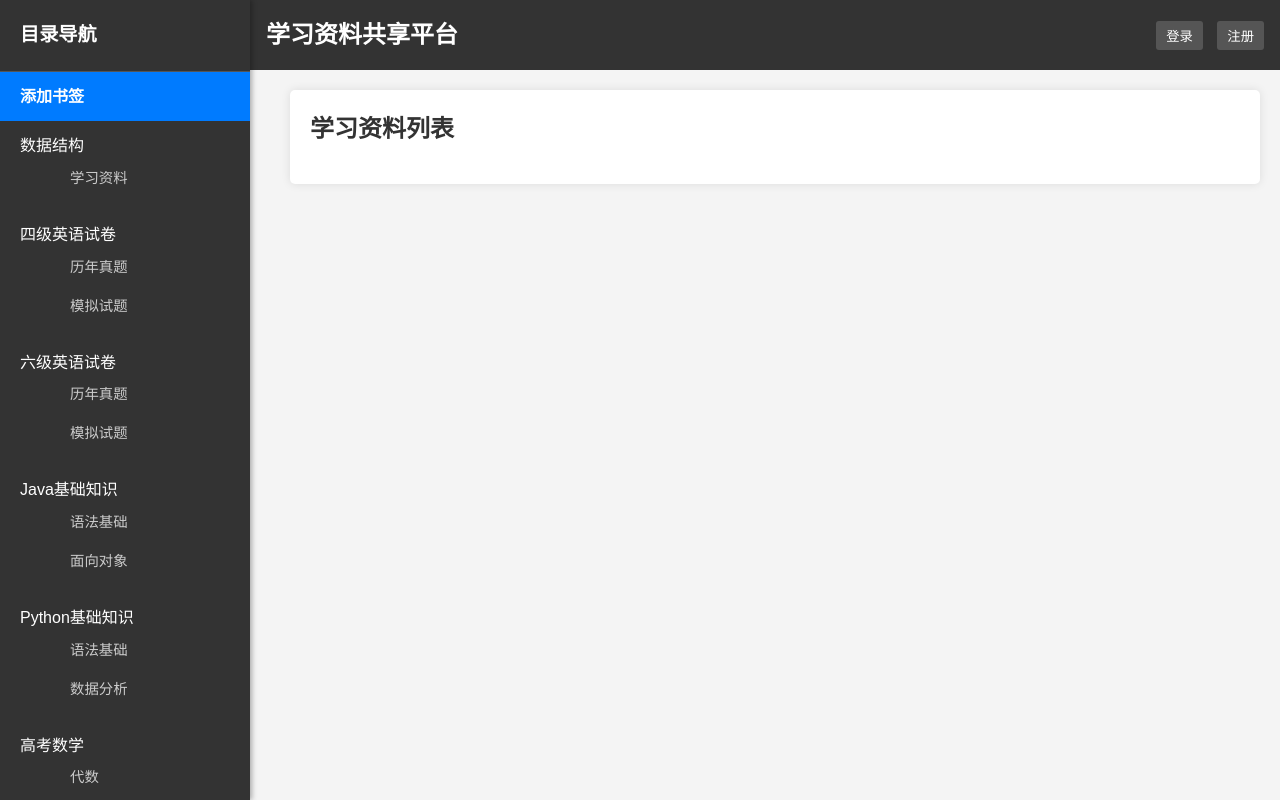
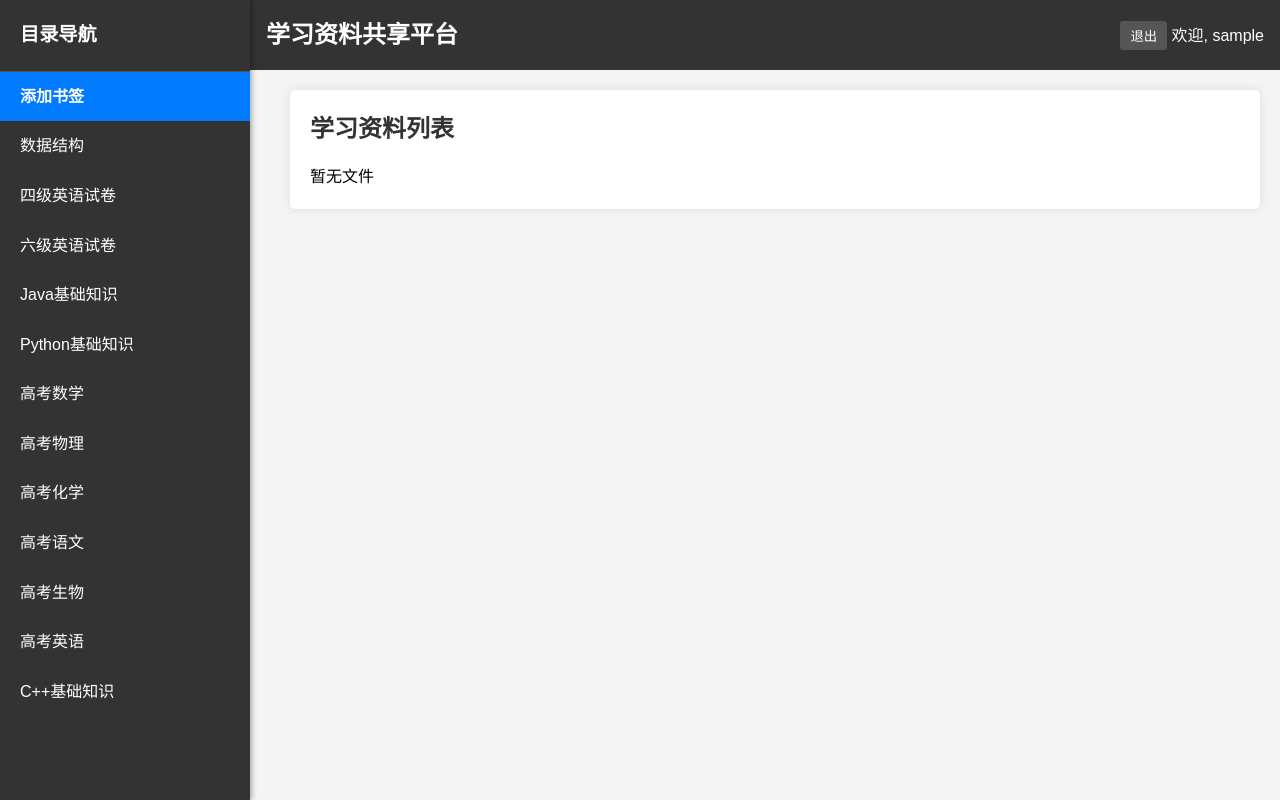
Before and after one commit to djsz123456/-.github.io, a plain HTML site: page index.html in a window 1280 px wide. Drawn offline with Linux system fonts and the light colour scheme; sample sign-in values are in the browser's storage.

Commit message:
Enhance menu container with scroll support
Added styles for menu container to support scrolling and modified JavaScript functions for menu item management.

```diff
--- a/index.html
+++ b/index.html
@@ -25,6 +25,17 @@
             border-bottom: 1px solid #555;
             font-size: 1.2em;
             font-weight: bold;
+        }
+
+        /* 修改菜单容器样式以支持滚动 */
+        #menuContainer {
+            max-height: calc(100vh - 200px);
+            overflow-y: auto;
+            scrollbar-width: none; /* Firefox */
+        }
+
+        #menuContainer::-webkit-scrollbar {
+            display: none; /* Chrome Safari */
         }
 
         .menu-item {
@@ -89,120 +100,20 @@
     </style>
 </head>
 <body>
-    <!-- 添加侧边栏 -->
     <div class="sidebar">
         <div class="sidebar-header">目录导航</div>
 
-        <!-- 核心功能描述 -->
+
         <div class="menu-item" id="bookmarkFeature" style="background-color: #007bff; font-weight: bold;">
             添加书签
         </div>
 
-        <!-- 默认菜单项 -->
-        <div class="menu-item expanded">
-            数据结构
-            <div class="submenu">
-                <div class="submenu-item">学习资料</div>
-            </div>
+
+        <div id="menuContainer">
+
         </div>
 
-        <div class="menu-item expanded">
-            四级英语试卷
-            <div class="submenu">
-                <div class="submenu-item">历年真题</div>
-                <div class="submenu-item">模拟试题</div>
-            </div>
-        </div>
 
-        <div class="menu-item expanded">
-            六级英语试卷
-            <div class="submenu">
-                <div class="submenu-item">历年真题</div>
-                <div class="submenu-item">模拟试题</div>
-            </div>
-        </div>
-
-        <div class="menu-item expanded">
-            Java基础知识
-            <div class="submenu">
-                <div class="submenu-item">语法基础</div>
-                <div class="submenu-item">面向对象</div>
-            </div>
-        </div>
-
-        <div class="menu-item expanded">
-            Python基础知识
-            <div class="submenu">
-                <div class="submenu-item">语法基础</div>
-                <div class="submenu-item">数据分析</div>
-            </div>
-        </div>
-
-        <div class="menu-item expanded">
-            高考数学
-            <div class="submenu">
-                <div class="submenu-item">代数</div>
-                <div class="submenu-item">几何</div>
-            </div>
-        </div>
-
-        <div class="menu-item expanded">
-            高考物理
-            <div class="submenu">
-                <div class="submenu-item">力学</div>
-                <div class="submenu-item">电磁学</div>
-            </div>
-        </div>
-
-        <div class="menu-item expanded">
-            高考化学
-            <div class="submenu">
-                <div class="submenu-item">无机化学</div>
-                <div class="submenu-item">有机化学</div>
-            </div>
-        </div>
-
-        <div class="menu-item expanded">
-            高考语文
-            <div class="submenu">
-                <div class="submenu-item">古诗词</div>
-                <div class="submenu-item">现代文阅读</div>
-            </div>
-        </div>
-
-        <div class="menu-item expanded">
-            高考生物
-            <div class="submenu">
-                <div class="submenu-item">细胞生物学</div>
-                <div class="submenu-item">遗传学</div>
-            </div>
-        </div>
-
-        <div class="menu-item expanded">
-            高考英语
-            <div class="submenu">
-                <div class="submenu-item">词汇</div>
-                <div class="submenu-item">阅读理解</div>
-            </div>
-        </div>
-
-        <div class="menu-item expanded">
-            C++基础知识
-            <div class="submenu">
-                <div class="submenu-item">语法基础</div>
-                <div class="submenu-item">STL库</div>
-            </div>
-        </div>
-
-        <div class="menu-item expanded">
-            C语言经典题型
-            <div class="submenu">
-                <div class="submenu-item">指针</div>
-                <div class="submenu-item">结构体</div>
-            </div>
-        </div>
-
-        <!-- 管理员控制按钮 -->
         <div class="admin-controls" id="adminControls" style="display: none;">
             <button class="admin-btn" id="addMenuBtn">添加菜单</button>
             <button class="admin-btn" id="deleteMenuBtn">删除菜单</button>
@@ -231,12 +142,12 @@
         <section id="fileListSection">
             <h2>学习资料列表</h2>
             <div id="fileList">
-                <!-- 文件列表将通过JavaScript动态加载 -->
+
             </div>
         </section>
     </main>
 
-    <!-- 登录模态框 -->
+
     <div id="loginModal" class="modal">
         <div class="modal-content">
             <span class="close">&times;</span>
@@ -251,7 +162,7 @@
         </div>
     </div>
 
-    <!-- 注册模态框 -->
+
     <div id="registerModal" class="modal">
         <div class="modal-content">
             <span class="close">&times;</span>
@@ -266,7 +177,7 @@
         </div>
     </div>
 
-    <!-- 删除确认模态框 -->
+
     <div id="deleteModal" class="modal">
         <div class="modal-content">
             <span class="close">&times;</span>
@@ -277,116 +188,130 @@
         </div>
     </div>
 
+    <script src="script.js"></script>
     <script>
-        // 侧边栏菜单展开/收起功能
-        document.querySelectorAll('.menu-item:not(#bookmarkFeature)').forEach(item => {
-            item.addEventListener('click', function() {
-                this.classList.toggle('expanded');
+
+        document.addEventListener('DOMContentLoaded', function() {
+
+            const currentUser = JSON.parse(localStorage.getItem('currentUser'));
+            if (!currentUser) {
+                // 如果未登录，跳转到登录页面
+                window.location.href = 'login.html';
+                return;
+            }
+
+            // 更新UI
+            updateUI();
+
+            // 初始化菜单
+            initializeMenu();
+
+            // 添加书签功能
+            document.getElementById('bookmarkFeature').addEventListener('click', function() {
+                const bookmarkName = prompt('请输入书签名称:');
+                if (bookmarkName) {
+                    addMenuItem(bookmarkName, ['书签内容']);
+                }
+            });
+
+            // 添加菜单功能
+            document.getElementById('addMenuBtn')?.addEventListener('click', function() {
+                const menuName = prompt('请输入新菜单名称:');
+                if (menuName) {
+                    addMenuItem(menuName, ['子菜单项']);
+                }
+            });
+
+            // 删除菜单功能
+            document.getElementById('deleteMenuBtn')?.addEventListener('click', function() {
+                removeLastMenuItem();
             });
         });
 
-        // 添加书签功能
-        document.getElementById('bookmarkFeature').addEventListener('click', function() {
-            const bookmarkName = prompt('请输入书签名称:');
-            if (bookmarkName) {
-                const sidebar = document.querySelector('.sidebar');
-                const menuItem = document.createElement('div');
-                menuItem.className = 'menu-item expanded';
-                menuItem.innerHTML = `
-                    ${bookmarkName}
-                    <div class="submenu">
-                        <div class="submenu-item">书签内容</div>
-                    </div>
-                `;
-                // 插入到添加书签功能下方
-                sidebar.insertBefore(menuItem, document.querySelector('.admin-controls'));
+        // 初始化菜单
+        function initializeMenu() {
+            const menuContainer = document.getElementById('menuContainer');
+            if (!menuContainer) return;
 
-                // 绑定点击事件
-                menuItem.addEventListener('click', function() {
-                    this.classList.toggle('expanded');
-                });
-            }
-        });
+            // 定义默认菜单项（只保留主菜单，删除所有子菜单）
+            const defaultMenus = [
+                { name: "数据结构", submenus: [] },
+                { name: "四级英语试卷", submenus: [] },
+                { name: "六级英语试卷", submenus: [] },
+                { name: "Java基础知识", submenus: [] },
+                { name: "Python基础知识", submenus: [] },
+                { name: "高考数学", submenus: [] },
+                { name: "高考物理", submenus: [] },
+                { name: "高考化学", submenus: [] },
+                { name: "高考语文", submenus: [] },
+                { name: "高考生物", submenus: [] },
+                { name: "高考英语", submenus: [] },
+                { name: "C++基础知识", submenus: [] },
+                { name: "C语言经典题型", submenus: [] }
+            ];
 
-        // 模拟用户登录状态和权限检查
-        let currentUser = null;
-        let isAdmin = false;
+            // 清空容器
+            menuContainer.innerHTML = '';
 
-        // 模拟登录函数
-        function login(username, password) {
-            // 这里应该是实际的登录验证逻辑
-            currentUser = username;
-            // 假设 admin 用户为管理员
-            isAdmin = username === 'admin';
-
-            // 更新UI
-            updateUI();
+            // 创建菜单项
+            defaultMenus.forEach(menu => {
+                const menuItem = createMenuItem(menu.name, menu.submenus);
+                menuContainer.appendChild(menuItem);
+            });
         }
 
-        // 更新界面显示
-        function updateUI() {
-            if (currentUser) {
-                document.getElementById('userInfo').textContent = `欢迎, ${currentUser}`;
-                document.getElementById('loginBtn').style.display = 'none';
-                document.getElementById('registerBtn').style.display = 'none';
-                document.getElementById('logoutBtn').style.display = 'inline-block';
+        // 创建菜单项
+        function createMenuItem(name, submenus) {
+            const menuItem = document.createElement('div');
+            menuItem.className = 'menu-item expanded';
+            menuItem.innerHTML = name;
 
-                // 显示管理员控制按钮
-                if (isAdmin) {
-                    document.getElementById('adminControls').style.display = 'block';
-                    document.getElementById('fileUploadSection').style.display = 'block';
+            // 创建子菜单容器
+            const submenu = document.createElement('div');
+            submenu.className = 'submenu';
+
+            // 添加子菜单项
+            submenus.forEach(subName => {
+                const submenuItem = document.createElement('div');
+                submenuItem.className = 'submenu-item';
+                submenuItem.textContent = subName;
+                submenu.appendChild(submenuItem);
+            });
+
+            menuItem.appendChild(submenu);
+
+            // 绑定点击事件
+            menuItem.addEventListener('click', function(e) {
+                // 阻止事件冒泡
+                if (e.target === menuItem) {
+                    this.classList.toggle('expanded');
                 }
-            } else {
-                document.getElementById('userInfo').textContent = '';
-                document.getElementById('loginBtn').style.display = 'inline-block';
-                document.getElementById('registerBtn').style.display = 'inline-block';
-                document.getElementById('logoutBtn').style.display = 'none';
-                document.getElementById('adminControls').style.display = 'none';
-                document.getElementById('fileUploadSection').style.display = 'none';
-            }
+            });
+
+            return menuItem;
         }
 
-        // 添加菜单功能
-        document.getElementById('addMenuBtn').addEventListener('click', function() {
-            const menuName = prompt('请输入新菜单名称:');
-            if (menuName) {
-                const sidebar = document.querySelector('.sidebar');
-                const menuItem = document.createElement('div');
-                menuItem.className = 'menu-item expanded';
-                menuItem.innerHTML = `
-                    ${menuName}
-                    <div class="submenu">
-                        <div class="submenu-item">子菜单项</div>
-                    </div>
-                `;
-                // 插入到管理员控制按钮之前
-                sidebar.insertBefore(menuItem, document.getElementById('adminControls'));
+        // 添加新菜单项
+        function addMenuItem(name, submenus) {
+            const menuContainer = document.getElementById('menuContainer');
+            if (!menuContainer) return;
 
-                // 绑定点击事件
-                menuItem.addEventListener('click', function() {
-                    this.classList.toggle('expanded');
-                });
-            }
-        });
+            const menuItem = createMenuItem(name, submenus);
+            menuContainer.appendChild(menuItem);
+        }
 
-        // 删除菜单功能
-        document.getElementById('deleteMenuBtn').addEventListener('click', function() {
-            const menuItems = document.querySelectorAll('.menu-item');
-            if (menuItems.length > 1) { // 确保至少保留一个菜单项
-                const lastMenuItem = menuItems[menuItems.length - 1];
-                if(lastMenuItem.id !== 'adminControls') {
-                    lastMenuItem.remove();
-                }
+        // 删除最后一个菜单项
+        function removeLastMenuItem() {
+            const menuContainer = document.getElementById('menuContainer');
+            if (!menuContainer) return;
+
+            const menuItems = menuContainer.querySelectorAll('.menu-item');
+            if (menuItems.length > 0) {
+                menuContainer.removeChild(menuItems[menuItems.length - 1]);
             } else {
                 alert('没有可删除的菜单项');
             }
-        });
-
-        // 初始化UI
-        updateUI();
-
-        // 其他原有脚本...
+        }
     </script>
-    <script src="script.js"></script>
 </body>
 </html>
```
